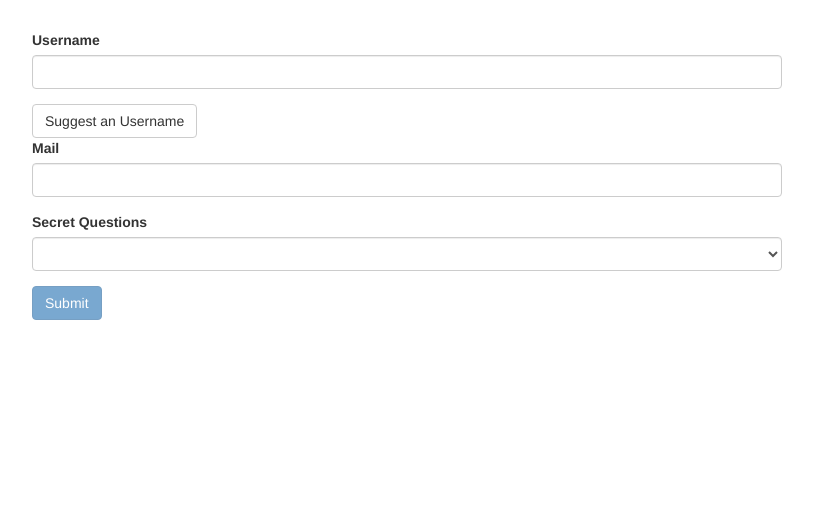
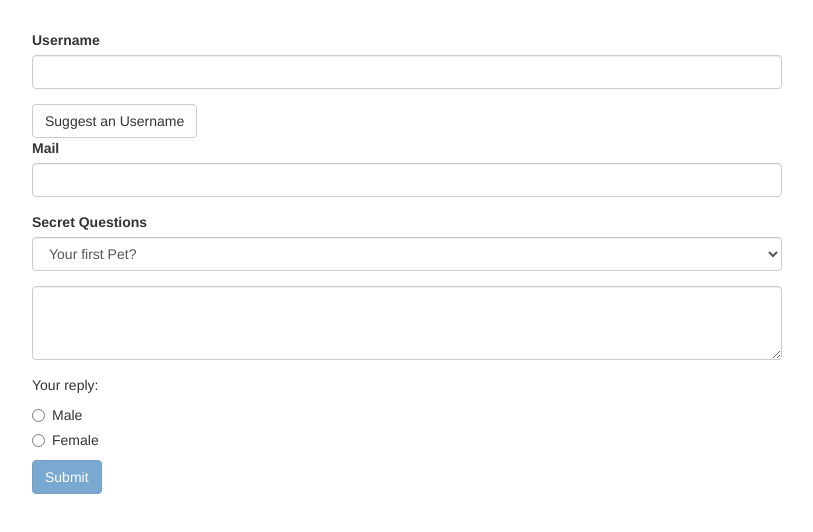
Before and after one commit to yorvinlunawisky/forms-in-angular, an Angular app: page / in a window 1280 px wide. Shown: the top 532 px of the page, without its empty margins (233-1046 px from the left). Built offline with nearby package versions, Linux system fonts and the light colour scheme.

Commit message:
Handling radio buttons.

```diff
--- a/src/app/app.component.html
+++ b/src/app/app.component.html
@@ -3,7 +3,10 @@
     <div class="col-xs-12 col-sm-10 col-md-8 col-sm-offset-1 col-md-offset-2">
       <!-- With #f="ngForm you could get the Javascript object, created by Angular automatically" -->
       <form (ngSubmit)="onSubmit()" #f="ngForm">
-        <div id="user-data">
+        <div
+          id="user-data"
+          ngModelGroup="userData"
+          #userData="ngModelGroup">
           <div class="form-group">
             <label for="username">Username</label>
             <input
@@ -26,19 +29,38 @@
               required
               email
               #email="ngModel">
+              <span class="help-block" *ngIf="!email.valid && email.touched">Please enter a valid email!</span>
           </div>
-          <span class="help-block" *ngIf="!email.valid && email.touched">Please enter a valid email!</span>
         </div>
+        <p *ngIf="!userData.valid && userData.touched">User Data is invalid!</p>
         <div class="form-group">
           <label for="secret">Secret Questions</label>
           <select
             id="secret"
             class="form-control"
-            ngModel
+            [ngModel]="defaultQuestion"
             name="secret">
             <option value="pet">Your first Pet?</option>
             <option value="teacher">Your first teacher?</option>
           </select>
+        </div>
+        <div class="form-group">
+          <textarea
+          name="questionAnswer"
+          rows="3"
+          class="form-control"
+          [(ngModel)]="answer"></textarea>
+        </div>
+        <p>Your reply: {{ answer }}</p>
+        <div class="radio" *ngFor="let gender of genders">
+        <label>
+          <input
+            type="radio"
+            name="gender"
+            ngModel
+            [value]="gender">
+            {{ gender }}
+        </label>
         </div>
         <button
           class="btn btn-primary"
--- a/src/app/app.component.ts
+++ b/src/app/app.component.ts
@@ -8,6 +8,10 @@
 })
 export class AppComponent {
   @ViewChild('f') signupForm: NgForm;
+  defaultQuestion = 'pet';
+  answer = '';
+  genders = ['Male', 'Female'];
+
 
   suggestUserName() {
     const suggestedName = 'Superuser';
```
